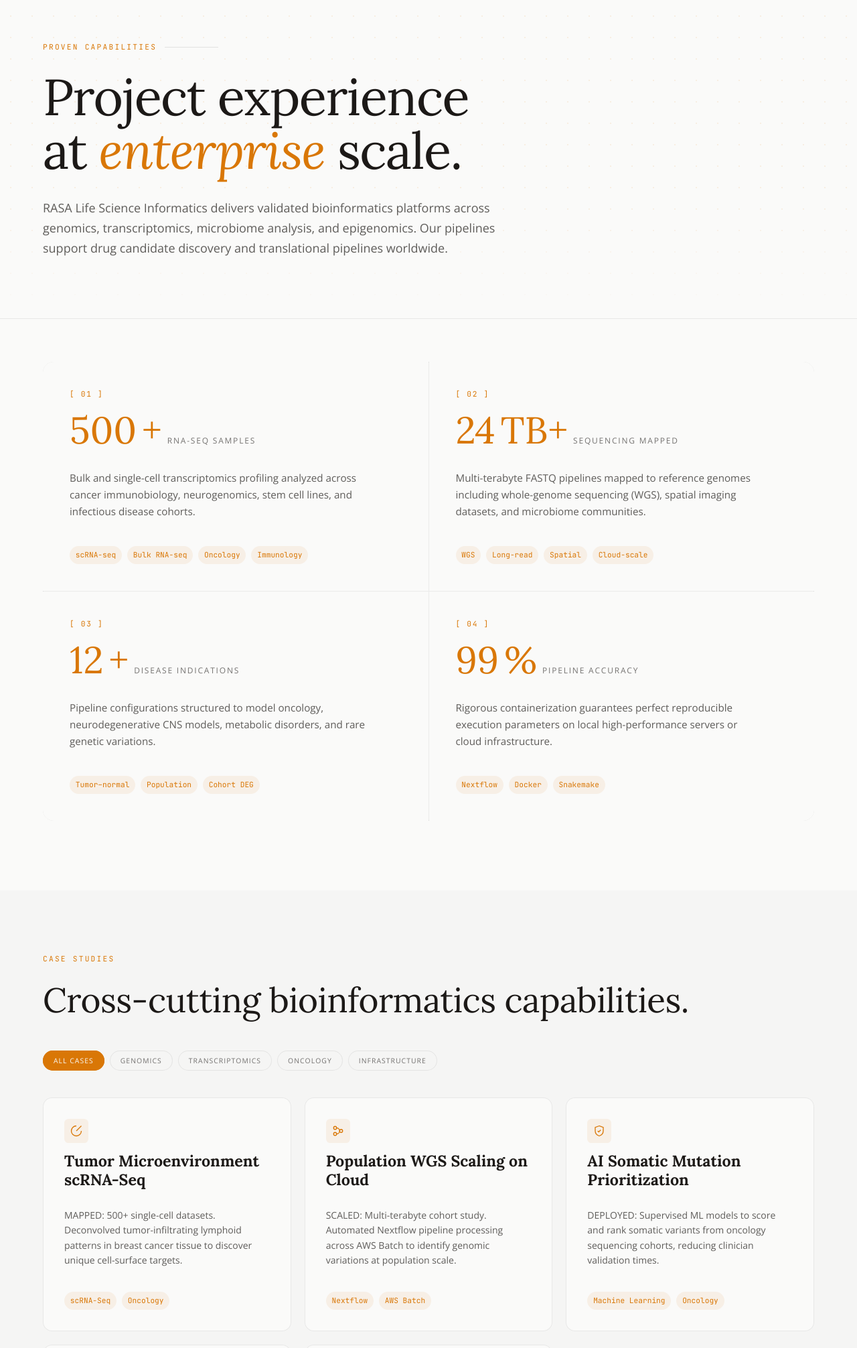
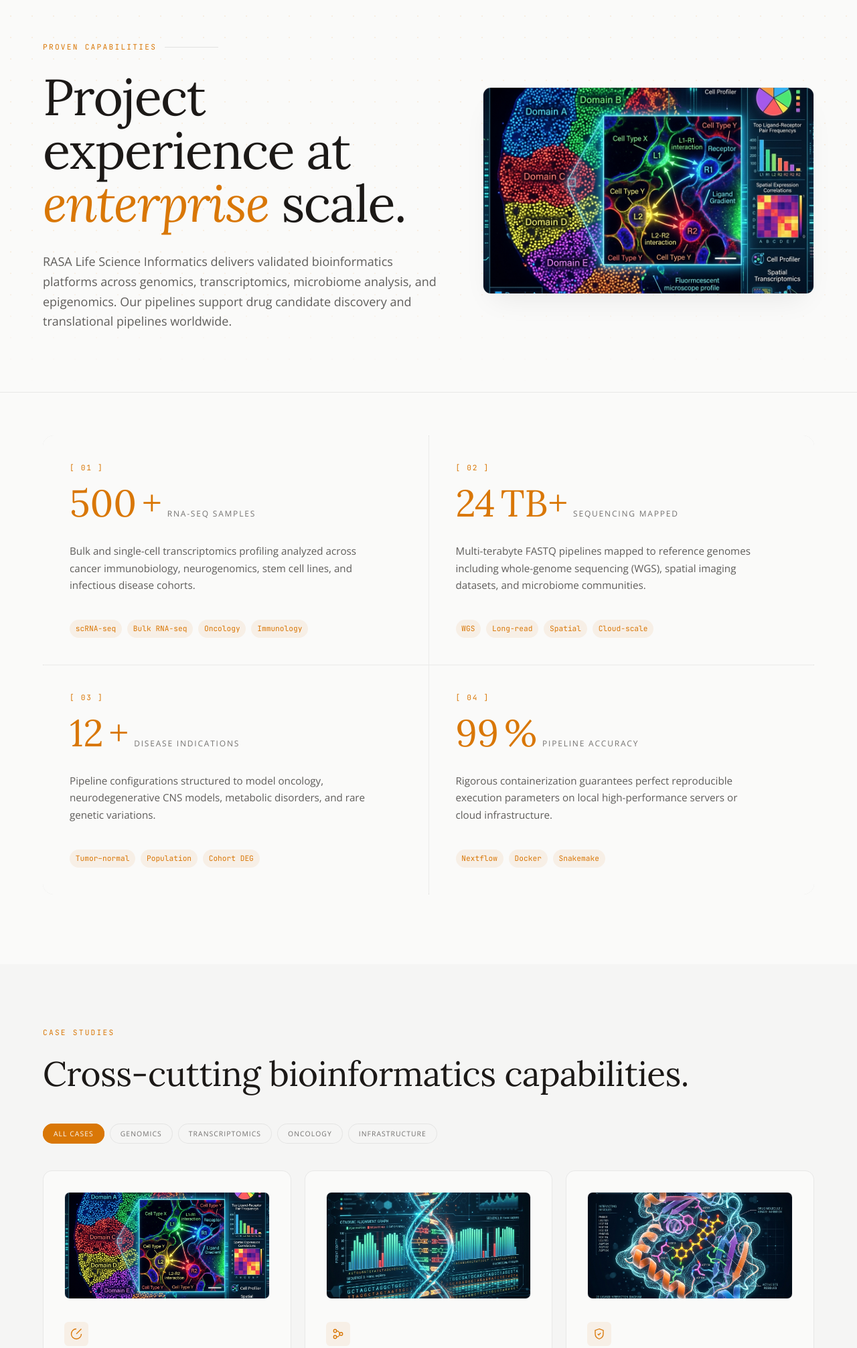
Before and after one commit to zayncodes/rasa-lsi-tuition, a plain HTML site: page case-studies.html in a window 1280 px wide. Shown: the part 120-2132 px from the top of the page at 67% size. Drawn offline with nearby package versions, Linux system fonts and the light colour scheme.

Commit message:
style: integrate premium images, background graphics, and hover zoom effects

```diff
--- a/case-studies.html
+++ b/case-studies.html
@@ -56,7 +56,8 @@
   <!-- PAGE HERO -->
   <section class="rasa-pagehero">
     <div class="rasa-grid-bg" aria-hidden="true"></div>
-    <div class="container">
+    <div class="container rasa-pagehero__grid">
+      <div>
         <div class="rasa-reveal">
           <span class="rasa-eyebrow">Proven Capabilities<span class="rasa-eyebrow__rule"></span></span>
         </div>
@@ -66,6 +67,10 @@
         <p class="rasa-pagehero__lede rasa-reveal" data-delay="2">
           RASA Life Science Informatics delivers validated bioinformatics platforms across genomics, transcriptomics, microbiome analysis, and epigenomics. Our pipelines support drug candidate discovery and translational pipelines worldwide.
         </p>
+      </div>
+      <div class="rasa-reveal zoom-parent rasa-pagehero__art" data-delay="2">
+        <img src="images/spatial_cell_mapping.png" alt="Spatial Cell Mapping">
+      </div>
     </div>
   </section>
 
@@ -164,7 +169,8 @@
       <!-- Capability Cards Grid -->
       <div class="rasa-capabilities rasa-reveal" data-delay="2" id="capability-grid">
 
-        <div class="rasa-capability" data-category="transcriptomics oncology">
+        <div class="rasa-capability zoom-parent" data-category="transcriptomics oncology">
+          <div class="rasa-card__img-wrap"><img src="images/spatial_cell_mapping.png" alt="Tumor Microenvironment scRNA-Seq"></div>
           <span class="rasa-capability__icon"><svg viewBox="0 0 24 24"><path d="M12 2a10 10 0 1 0 10 10"/><path d="M22 2 12 12"/></svg></span>
           <h3 class="rasa-capability__h">Tumor Microenvironment scRNA-Seq</h3>
           <p class="rasa-capability__b">
@@ -176,7 +182,8 @@
           </div>
         </div>
 
-        <div class="rasa-capability" data-category="genomics infrastructure">
+        <div class="rasa-capability zoom-parent" data-category="genomics infrastructure">
+          <div class="rasa-card__img-wrap"><img src="images/dna_sequencing_flow.png" alt="Population WGS Scaling"></div>
           <span class="rasa-capability__icon"><svg viewBox="0 0 24 24"><circle cx="6" cy="6" r="3"/><circle cx="6" cy="18" r="3"/><circle cx="18" cy="12" r="3"/><path d="M9 6c6 0 6 6 6 6M9 18c6 0 6-6 6-6"/></svg></span>
           <h3 class="rasa-capability__h">Population WGS Scaling on Cloud</h3>
           <p class="rasa-capability__b">
@@ -188,7 +195,8 @@
           </div>
         </div>
 
-        <div class="rasa-capability" data-category="oncology genomics">
+        <div class="rasa-capability zoom-parent" data-category="oncology genomics">
+          <div class="rasa-card__img-wrap"><img src="images/molecular_docking_3d.png" alt="AI Somatic Mutation Prioritization"></div>
           <span class="rasa-capability__icon"><svg viewBox="0 0 24 24"><path d="M12 2 4 5v7c0 5 3.5 8.5 8 10 4.5-1.5 8-5 8-10V5l-8-3z"/><path d="m9 12 2 2 4-4"/></svg></span>
           <h3 class="rasa-capability__h">AI Somatic Mutation Prioritization</h3>
           <p class="rasa-capability__b">
@@ -200,7 +208,8 @@
           </div>
         </div>
 
-        <div class="rasa-capability" data-category="transcriptomics genomics">
+        <div class="rasa-capability zoom-parent" data-category="transcriptomics genomics">
+          <div class="rasa-card__img-wrap"><img src="images/dna_sequencing_flow.png" alt="Metagenomics"></div>
           <span class="rasa-capability__icon"><svg viewBox="0 0 24 24"><path d="M3 15a4 4 0 0 0 4 4h10a5 5 0 0 0 0-10 6 6 0 0 0-12 0v0a4 4 0 0 0-2 6z"/></svg></span>
           <h3 class="rasa-capability__h">Integrative Metagenomic Profiling</h3>
           <p class="rasa-capability__b">
@@ -212,7 +221,8 @@
           </div>
         </div>
 
-        <div class="rasa-capability" data-category="infrastructure transcriptomics">
+        <div class="rasa-capability zoom-parent" data-category="infrastructure transcriptomics">
+          <div class="rasa-card__img-wrap"><img src="images/spatial_cell_mapping.png" alt="Spatial Transcriptomics"></div>
           <span class="rasa-capability__icon"><svg viewBox="0 0 24 24"><path d="M4 19h16M4 5h16M9 5v14M15 5v14"/></svg></span>
           <h3 class="rasa-capability__h">Spatial Transcriptomics Microenvironment</h3>
           <p class="rasa-capability__b">
--- a/theme.css
+++ b/theme.css
@@ -221,7 +221,7 @@ html, body { margin: 0; padding: 0; background: #f8f9fa; scroll-behavior: smooth
 /* Dynamic Interactive SVG Network Canvas */
 .rasa-network-canvas {
   position: relative; z-index: 1; width: 100%; height: 100%;
-  border-radius: 50%; background: radial-gradient(circle, rgba(255,255,255,0.85) 0%, rgba(248,249,250,0.2) 100%);
+  border-radius: 50%; background: radial-gradient(circle, rgba(248, 249, 250, 0.4) 0%, rgba(248, 249, 250, 0.8) 100%), url('/images/computational_biologist_cluster.png') no-repeat center; background-size: cover;
   border: 1px solid rgba(217, 119, 6, 0.1);
   box-shadow: inset 0 0 40px rgba(217, 119, 6, 0.04), 0 20px 50px -25px rgba(217, 119, 6, 0.15);
   cursor: grab;
@@ -402,6 +402,58 @@ html, body { margin: 0; padding: 0; background: #f8f9fa; scroll-behavior: smooth
 .rasa-footer__bottom { padding-top: 1.5rem; border-top: 1px solid var(--border); display: flex; flex-wrap: wrap; gap: 1rem; justify-content: space-between; }
 
 .rasa-footer__bottom span, .rasa-footer__bottom a { font-size: 0.75rem; color: var(--foreground-40); margin: 0; display: inline; }
+
+/* Image Integration & Hover Zoom Effects */
+.zoom-parent {
+  overflow: hidden;
+  position: relative;
+}
+
+.zoom-parent img {
+  width: 100%;
+  height: 100%;
+  object-fit: cover;
+  transition: transform 0.6s cubic-bezier(0.16, 1, 0.3, 1);
+}
+
+.zoom-parent:hover img {
+  transform: scale(1.04);
+}
+
+.rasa-card__img-wrap {
+  width: 100%;
+  height: 160px;
+  overflow: hidden;
+  border-radius: 0.5rem;
+  margin-bottom: 1.25rem;
+  position: relative;
+  border: 1px solid rgba(0, 0, 0, 0.05);
+}
+
+.rasa-pagehero__grid {
+  display: grid;
+  grid-template-columns: 1fr;
+  gap: 3rem;
+  align-items: center;
+  margin-bottom: 2rem;
+}
+
+@media (min-width: 1000px) {
+  .rasa-pagehero__grid {
+    grid-template-columns: 1.2fr 1fr;
+    gap: 4rem;
+  }
+}
+
+.rasa-pagehero__art {
+  position: relative;
+  width: 100%;
+  aspect-ratio: 16/10;
+  overflow: hidden;
+  border-radius: 0.75rem;
+  border: 1px solid rgba(0, 0, 0, 0.08);
+  box-shadow: 0 20px 40px -15px rgba(0,0,0,0.08);
+}
 
 .rasa {
   /* Brand palette */
```
Also changed, not shown: about.html (+9 -1 lines), index.html (+2 -1 lines), images/computational_biologist_cluster.png (added), images/dna_sequencing_flow.png (added), images/lab_collaboration_science.png (added), images/molecular_docking_3d.png (added), images/spatial_cell_mapping.png (added). Lines whose indentation alone changed are shown as unchanged.
